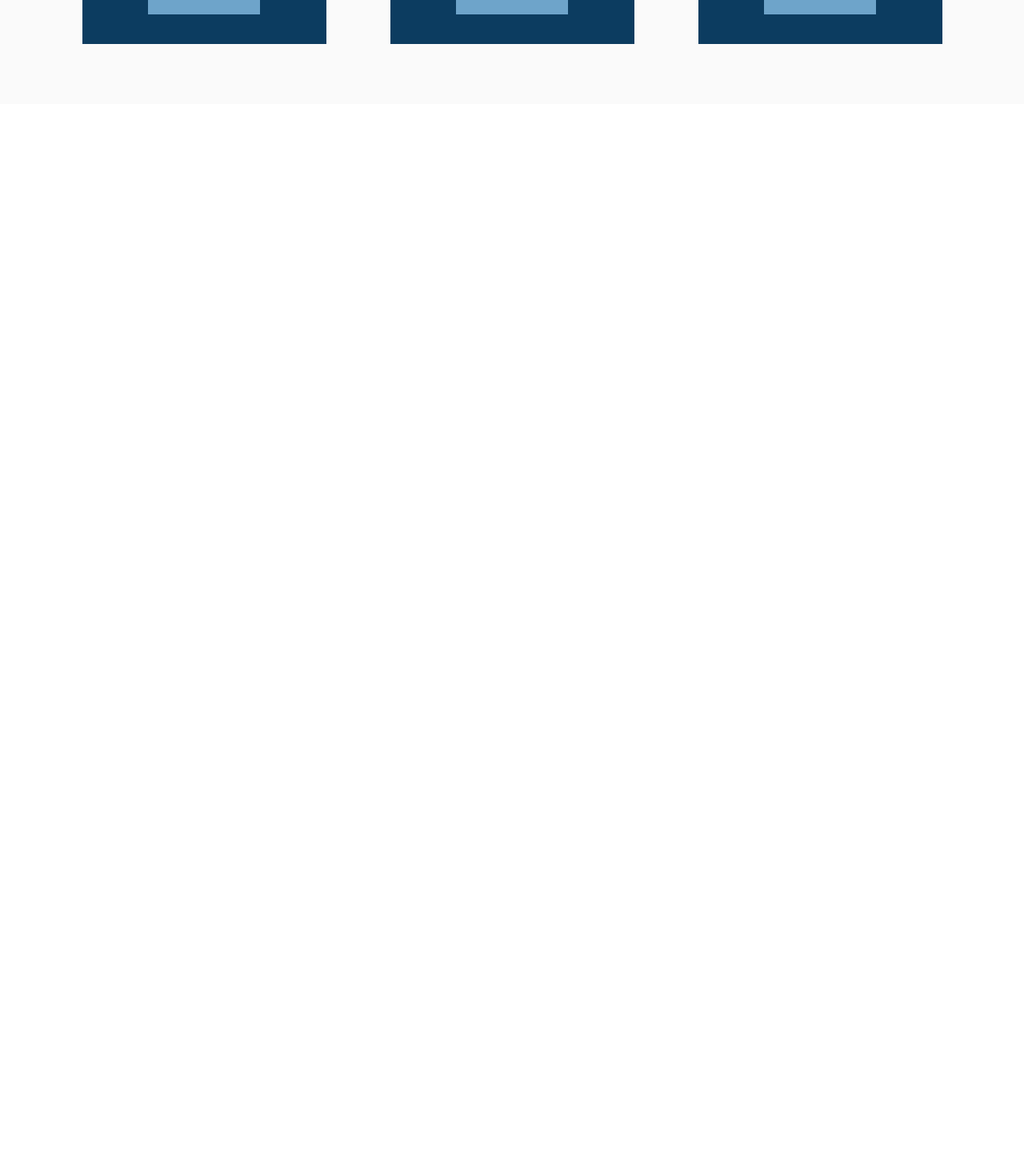
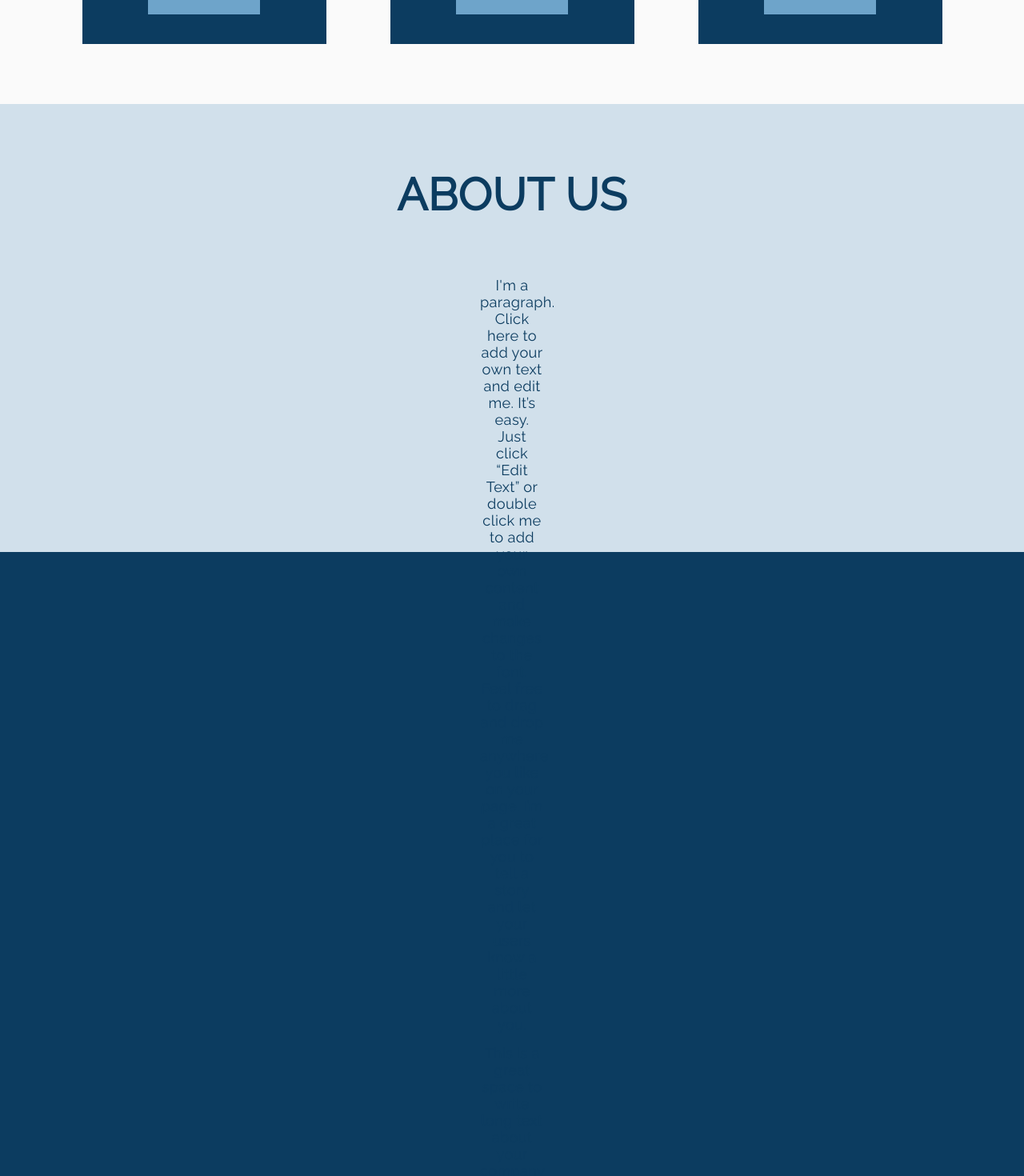
Before and after one commit to DylanLong0221/Template1, a React (Create React App) app: page / in a window 1280 px wide. Shown: the part 1140-2610 px from the top of the page at 80% size. Before the commit the page ends 1270 px from the top, so only its background shows below. Built offline with nearby package versions, Linux system fonts and the light colour scheme.

Commit message:
About us done

```diff
--- a/src/App.css
+++ b/src/App.css
@@ -14,7 +14,7 @@
 	background-color: #0C3C60;
 	height: 90px;
 	width: 100%;
-	z-index: 100;
+	z-index: 1000;
 }
 
 .title {
@@ -154,3 +154,47 @@ main {
 }
 
 /*Home/About us*/
+.AboutUsWrap {
+	height: 560px;
+	width: 100%;
+	background-color: #D1E0EB;
+}
+
+.AboutUsWrap h6 {
+	letter-spacing: 0.04rem;
+	font-size: 3.5rem;
+	padding: 80px 0  70px 0;
+	color: #0C3C60;
+}
+
+.AboutUsWrap p {
+	padding: 0 600px 0 600px;
+	color: #0C3C60;
+	letter-spacing: 0.02rem;
+	font-size: 1.14rem;
+}
+
+.APar2 {
+	margin-top: 15px;
+}
+
+.AboutUsWrap a{
+	text-decoration:none;
+	color: white;
+	position: relative;
+	top: 50px;
+	padding: 10px 30px 10px 30px;
+	background-color: #0C3C60;
+}
+
+.AboutUsWrap a:hover {
+	transition: 0.5s;
+	background-color: #5A599A;
+}
+/*Home/ContactUs*/
+
+.contactUsWrap {
+	width: 100%;
+	height: 940px;
+	background-color: #0C3C60;
+}
--- a/src/Components/Pages/Home/Home.js
+++ b/src/Components/Pages/Home/Home.js
@@ -2,12 +2,14 @@ import React from 'react';
 import Paralex from './HomeItems/Paralex';
 import Collums from './HomeItems/Collums/Collums';
 import AboutUs from './HomeItems/AboutUs';
+import ContactUs from './HomeItems/ContactUs/ContactUs';
 
 const home = (props) => (
 	<div>
 		<Paralex/>
 		<Collums/>
 		<AboutUs/>
+		<ContactUs/>
 	</div>
 
 	);
--- a/src/Components/Pages/Home/HomeItems/AboutUs.js
+++ b/src/Components/Pages/Home/HomeItems/AboutUs.js
@@ -2,7 +2,10 @@ import React from 'react';
 
 const aboutus = () => (
 	<div className="AboutUsWrap">
-
+		<h6>ABOUT US</h6>
+		<p>I'm a paragraph. Click here to add your own text and edit me. It’s easy. Just click “Edit Text” or double click me to add your own content and make changes to the font. Feel free to drag and drop me anywhere you like on your page. I’m a great place for you to tell a story and let your users know a little more about you.</p>
+		<p className="APar2">This is a great space to write long text about your company and your services. You can use this space to go into a little more detail about your company. Talk about your team and what services you provide. Tell your visitors the story of how you came up with the idea for your business and what makes you different from your competitors. </p>
+		<a href="/">Read More</a>
 	</div>
 	);
 
--- /dev/null
+++ b/src/Components/Pages/Home/HomeItems/ContactUs/ContactUs.js
@@ -0,0 +1,9 @@
+import React from 'react';
+
+const contactUs = () => (
+	<div className="contactUsWrap">
+
+	</div>
+	);
+
+export default contactUs;
```
